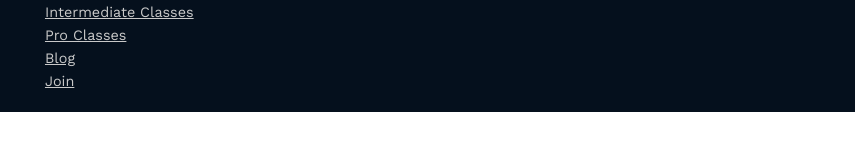
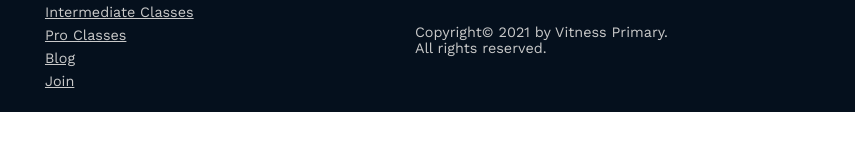
Before and after one commit to jessicaebd/Vitness-Primary, a plain HTML site: page index.html in a window 1280 px wide. Shown: the part 148-298 px from the top of the page, 425-1280 px from the left. Drawn offline with nearby package versions, Linux system fonts and the light colour scheme.

Commit message:
footer jadi

```diff
--- a/css/style.css
+++ b/css/style.css
@@ -173,13 +173,14 @@ a {
 
 /* Footer */
 .footer {
-	color: var(--white);
+	color: var(--unwhite);
 	background-color: var(--black);
 }
 
 .footer-title {
 	font-size: 1.1em;
 	margin-bottom: 0.6em;
+	color: var(--white);
 }
 
 .footer-logo {
@@ -191,7 +192,6 @@ a {
 }
 
 .footer-text {
-	color: var(--unwhite);
 	font-size: 0.9em;
 }
 
@@ -213,6 +213,7 @@ a {
 .footer-social {
 	display: flex;
 	align-items: center;
+	margin-bottom: 2em;
 }
 
 .footer-social a {
@@ -226,6 +227,10 @@ a {
 
 .footer-social img:hover {
 	transform: scale(1.2);
+}
+
+.copyright {
+	font-size: 0.9em;
 }
 
 /* Join */
--- a/index.html
+++ b/index.html
@@ -143,16 +143,14 @@
           <a href="">
             <img src="assets/tiktok-icon.png">
           </a>
-
           <a href="">
             <img src="assets/twitter-icon.png">
           </a>
           <a href="">
             <img src="assets/discord-icon.png">
           </a>
-
-
         </div>
+        <p class="copyright">Copyright&#169 2021 by Vitness Primary.<br> All rights reserved.</p>
       </div>
     </div>
 
```
